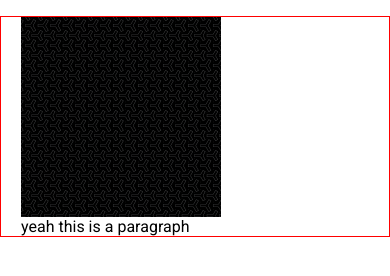
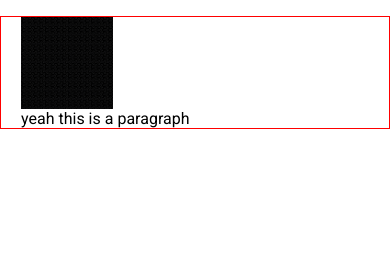
Before and after one commit to Rokandlawar/misc-css, a plain HTML site: page index.html in a window 390 px wide. Drawn offline with Linux system fonts and the light colour scheme.

Commit message:
height responsive to width

```diff
--- a/css/style.css
+++ b/css/style.css
@@ -17,6 +17,11 @@ body {
     border: 1px solid red;
 }
 
+.example img{
+    width: 25%;
+    height: auto;
+}
+
 img{
     display: block;
 }
--- a/index.html
+++ b/index.html
@@ -10,7 +10,7 @@
   <body>
     <section class="example">
         <p>
-            <img src="img/pat1.png" alt="Pattern 1" width="200" height="200">
+            <img src="img/pat1.png" alt="Pattern 1" width="200" height="300">
             yeah this is a paragraph
         </p>
     </section>
```
